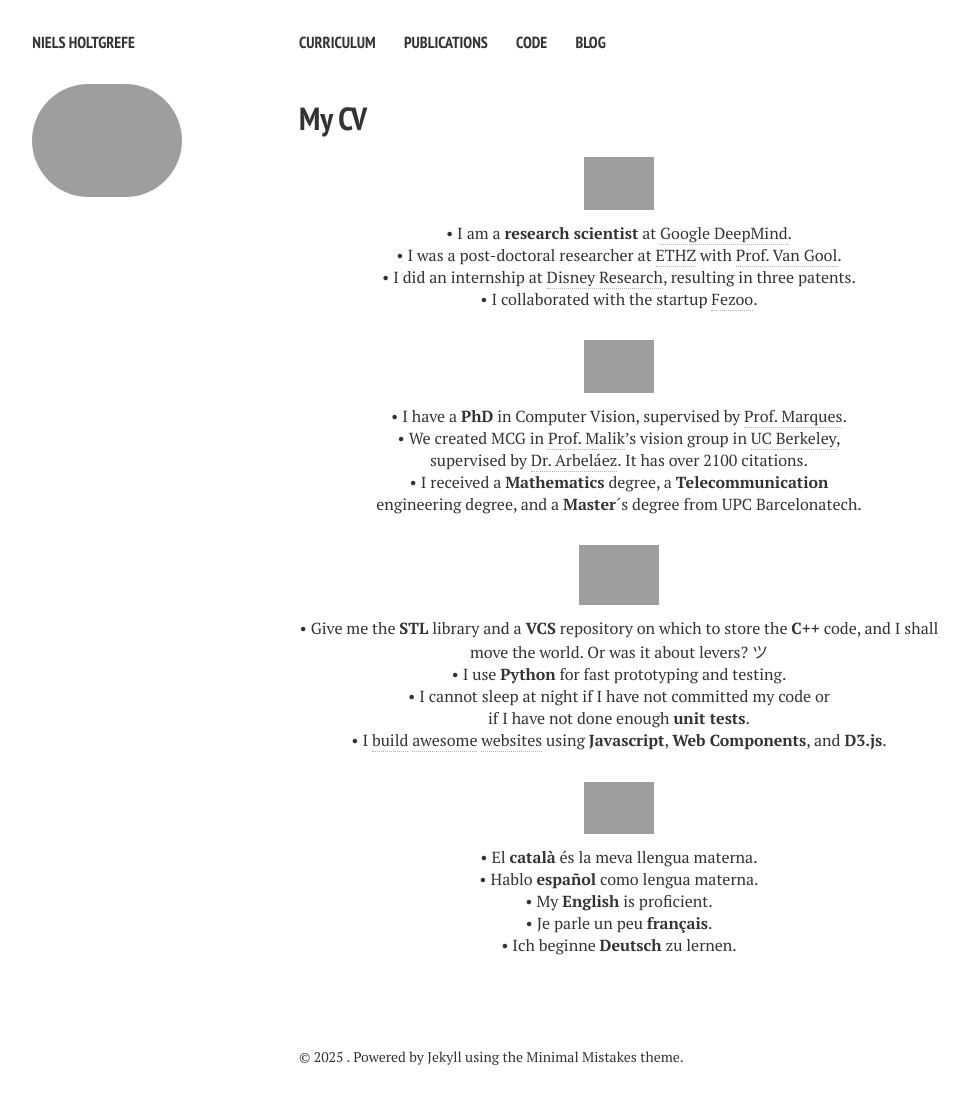
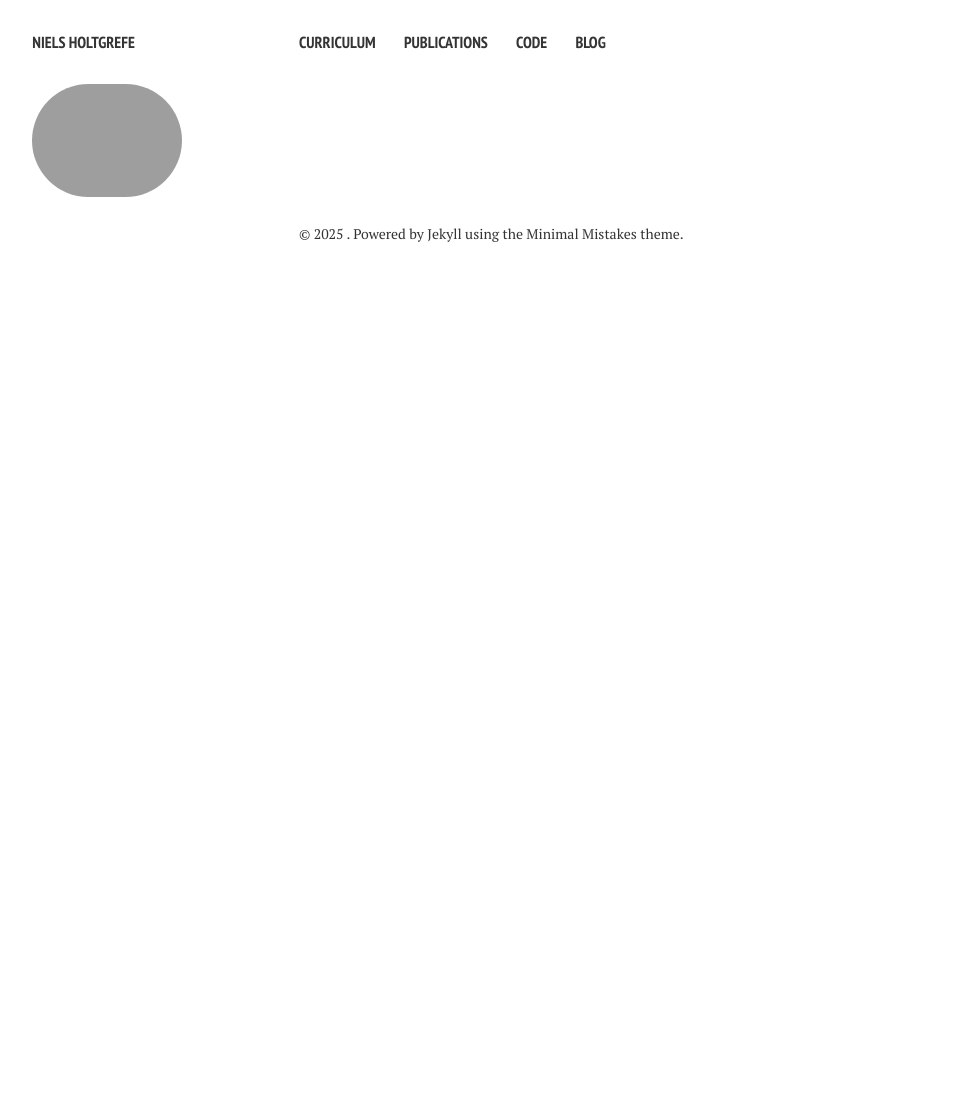
Before and after one commit to nielsholtgrefe/nielsholtgrefe.github.io, a Jekyll site: the page built from cv.md, in a window 1280 px wide. Shown: the whole page, without its empty margins (21-990 px from the left). Built offline with Jekyll 4.4.1, drawn with Linux system fonts in a browser that asks for light colours; nearby versions of some CDN libraries; after the commit the page ends 900 px from its top, so only the background shows below that.

Commit message:
Update cv.html

```diff
--- a/_layouts/cv.html
+++ b/_layouts/cv.html
@@ -42,39 +42,6 @@
     {% include _author-bio.html %}
   </div>
   <article>
-    <h1>{{ page.title }}</h1>
-    <div class="article-wrap">
-    <p align="center" class=bottom-small><img src="{{ site.url }}/images/CV/business.png" alt="Work Experience" width="70" height="70"></p>
-    <p align="center">&#8226 I am a <strong>research scientist</strong> at <a href="https://deepmind.google" target="_blank">Google DeepMind</a>.</p>
-    <p align="center">&#8226 I was a post-doctoral researcher at <a href="http://www.vision.ee.ethz.ch/index.en.html" target="_blank">ETHZ</a> with <a href="http://www.vision.ee.ethz.ch/members/get_member.cgi?id=1" target="_blank">Prof. Van Gool</a>.</p>
-    <p align="center">&#8226 I did an internship at <a href="http://www.disneyresearch.com/research-labs/disney-research-zurich/" target="_blank">Disney Research</a>, resulting in three patents.</p>
-    <p align="center" class="bottom-three">&#8226 I collaborated with the startup <a href="https://gestoos.com" target="_blank">Fezoo</a>.</p>
-
-    <p align="center" class=bottom-small><img src="{{ site.url }}/images/CV/study2.png" alt="Education" width="70" height="70"></p>
-    <p align="center">&#8226 I have a <strong>PhD</strong> in Computer Vision, supervised by <a href="https://imatge.upc.edu/web/ferran" target="_blank">Prof. Marques</a>.</p>
-    <p align="center">&#8226 We created MCG in <a href="http://www.cs.berkeley.edu/~malik/" target="_blank">Prof. Malik</a>’s vision group in <a href="http://www.berkeley.edu" target="_blank">UC Berkeley</a>,<br>supervised by <a href="http://www.cs.berkeley.edu/~arbelaez/index.html" target="_blank">Dr. Arbeláez</a>. It has over 2100 citations.</p>
-    <p align="center" class="bottom-three">&#8226 I received a <strong>Mathematics</strong> degree, a <strong>Telecommunication</strong><br>engineering degree, and a <strong>Master</strong>´s degree from UPC Barcelonatech</a>.</p>
-
-    <p align="center" class=bottom-small><img src="{{ site.url }}/images/CV/computer2.png" alt="Computer Skills" width="80" height="80"></p>
-    <p align="center">&#8226 Give me the <strong>STL</strong> library and a <strong>VCS</strong> repository on which to store the <strong>C++</strong> code, and I shall move the world. Or was it about levers? &#12484;</p>
-    <p align="center">&#8226 I use <strong>Python</strong> for fast prototyping and testing.</p>
-    <p align="center">&#8226 I cannot sleep at night if I have not committed my code or<br>if I have not done enough <strong>unit tests</strong>.</p>
-    <p align="center" class="bottom-three">&#8226 I <a href="http://goo.gl/XbK9qN" target="_blank">build</a> <a href="http://www.vision.ee.ethz.ch/~cvlsegmentation/" target="_blank">awesome</a> <a href="http://davischallenge.org" target="_blank">websites</a> using <strong>Javascript</strong>, <strong>Web Components</strong>, and <strong>D3.js</strong>.</p>
-
-    <p align="center" class=bottom-small><img src="{{ site.url }}/images/CV/talk.png" alt="Languages" width="70" height="70"></p>
-    <p align="center">&#8226 El <strong>català</strong> és la meva llengua materna.</p>
-    <p align="center">&#8226 Hablo <strong>español</strong> como lengua materna.</p>
-    <p align="center">&#8226 My <strong>English</strong> is proficient.</p>
-    <p align="center">&#8226 Je parle un peu <strong>français</strong>.</p>
-    <p align="center" class="bottom-three">&#8226 Ich beginne <strong>Deutsch</strong> zu lernen.</p>
-
-
-
-    {{ content }}
-    </div><!-- /.article-wrap -->
-    {% if site.disqus_shortname and page.comments %}
-      <section id="disqus_thread"></section><!-- /#disqus_thread -->
-    {% endif %}
   </article>
 </div><!-- /#index -->
 
```
